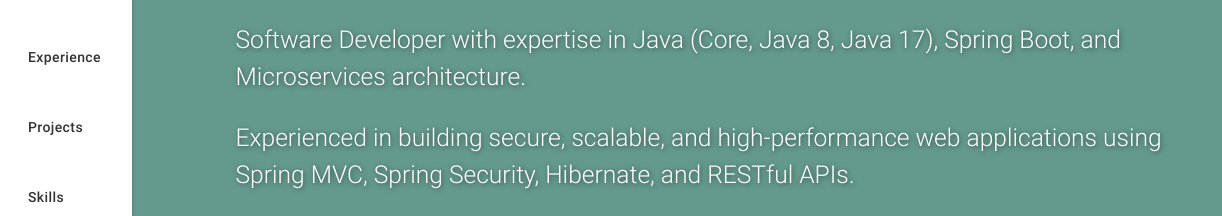
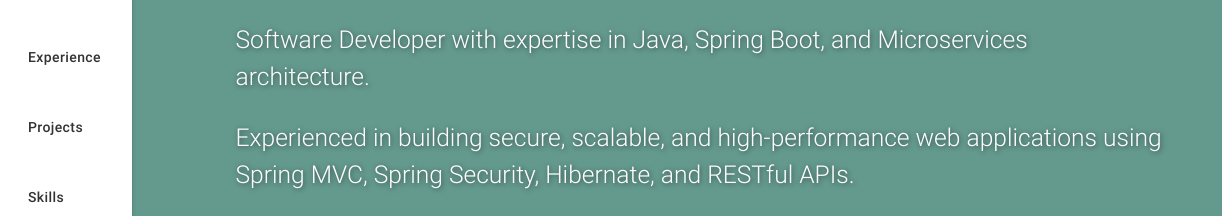
Before and after one commit to shubhamshindes/Shubham-portfolio, a plain HTML site: page index.html in a window 1280 px wide. Shown: the part 191-407 px from the top of the page, 58-1280 px from the left. Drawn offline with nearby package versions, Linux system fonts and the light colour scheme.

Commit message:
Update index.html

```diff
--- a/index.html
+++ b/index.html
@@ -202,7 +202,7 @@
               <h5 style="color:#fff">A <span class="typing" style="font-weight: 300; color:#004d40"></span></h5>
               <!-- <h5 style="color:#00796b">A <span class="typing" style="font-weight: 300; color:#fff"></span></h5> -->
               <h5>
-  <p>Software Developer with expertise in Java (Core, Java 8, Java 17), Spring Boot, and Microservices architecture.</p>
+  <p>Software Developer with expertise in Java, Spring Boot, and Microservices architecture.</p>
   <p>Experienced in building secure, scalable, and high-performance web applications using Spring MVC, Spring Security, Hibernate, and RESTful APIs.</p>
   <p>Skilled in applying design patterns, SOLID principles, and test-driven development with JUnit and Mockito.</p>
   <p>Proficient in working with relational and NoSQL databases such as MySQL, PostgreSQL, and MongoDB.</p>
```
